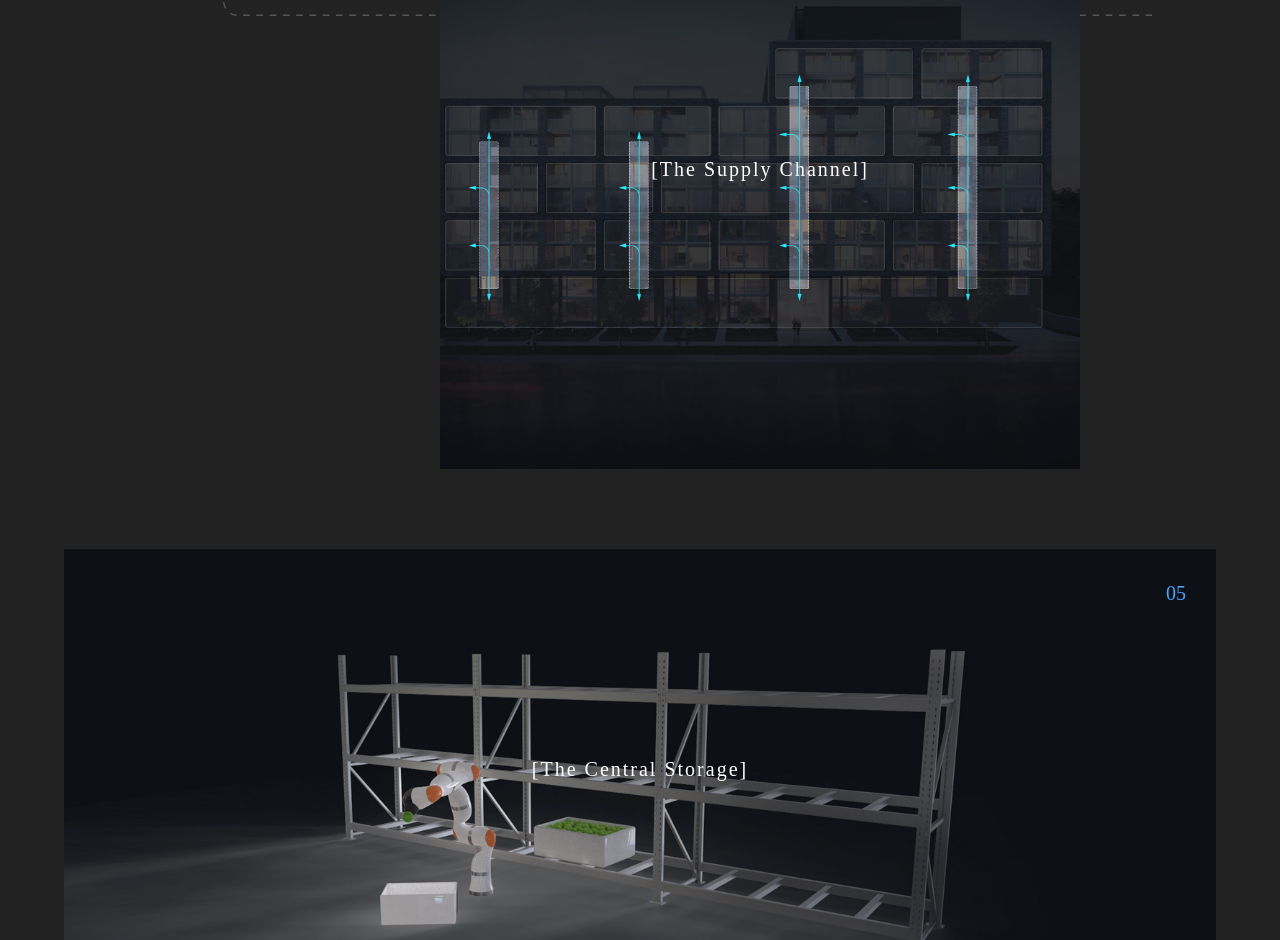
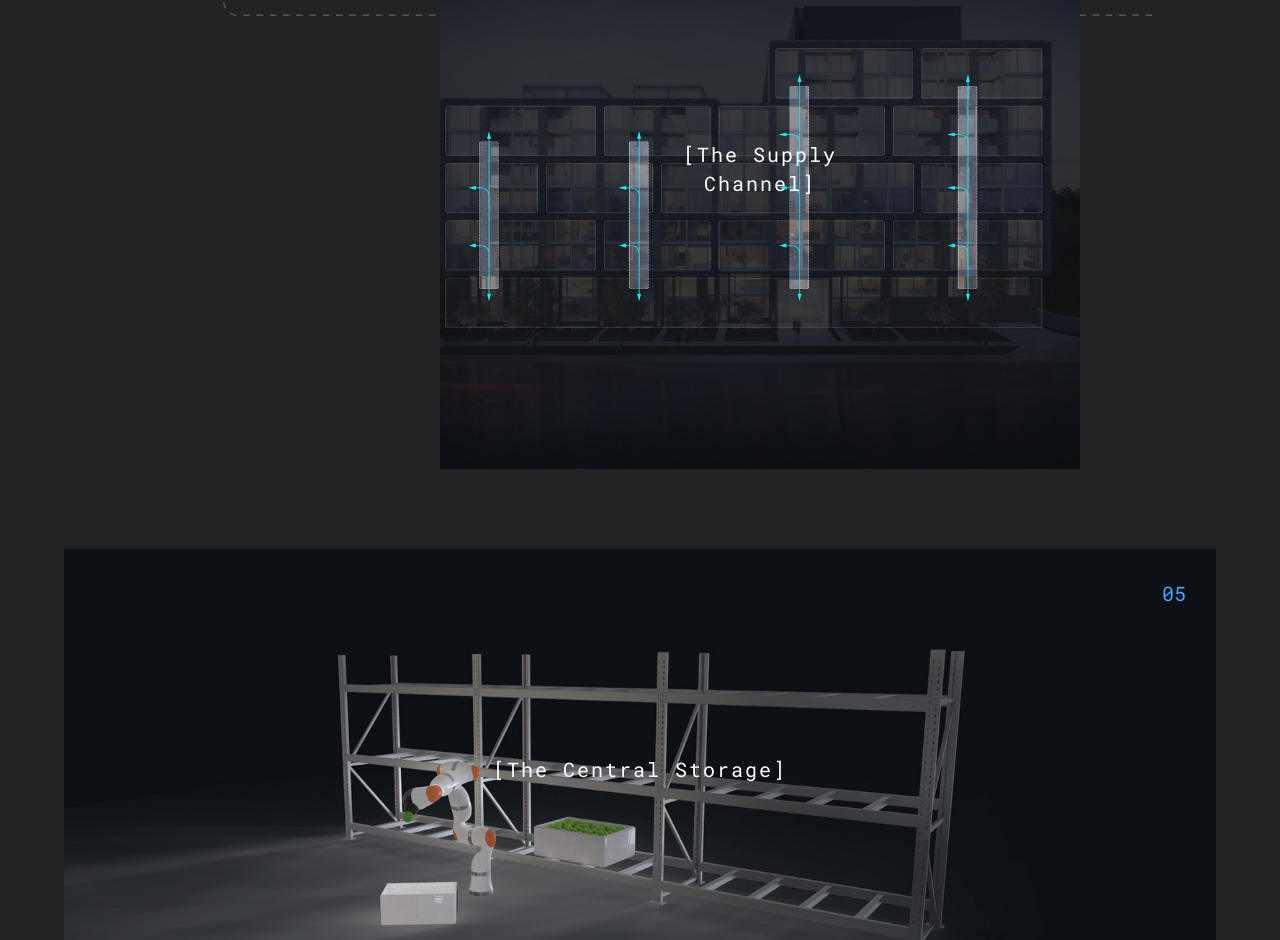
Before and after one commit to maxmertens/maxmertens.github.io, a plain HTML site: page index.html in a window 1280 px wide. Shown: the part 2811-3751 px from the top of the page. Drawn offline with nearby package versions, Linux system fonts and the light colour scheme.

Commit message:
Update index.html

```diff
--- a/index.html
+++ b/index.html
@@ -10,6 +10,7 @@
     <script type="text/javascript" src="lib/jquery.scrollify.js"></script>
 
     <!-- CSS Stylesheet -->
+    <link href="https://fonts.googleapis.com/css?family=Roboto+Mono" rel="stylesheet">
     <link rel="stylesheet" href="css/text.css">
     <link rel="stylesheet" href="css/elements.css">
     <!--<link rel="stylesheet" href="css/smoothstate.css">-->
```
